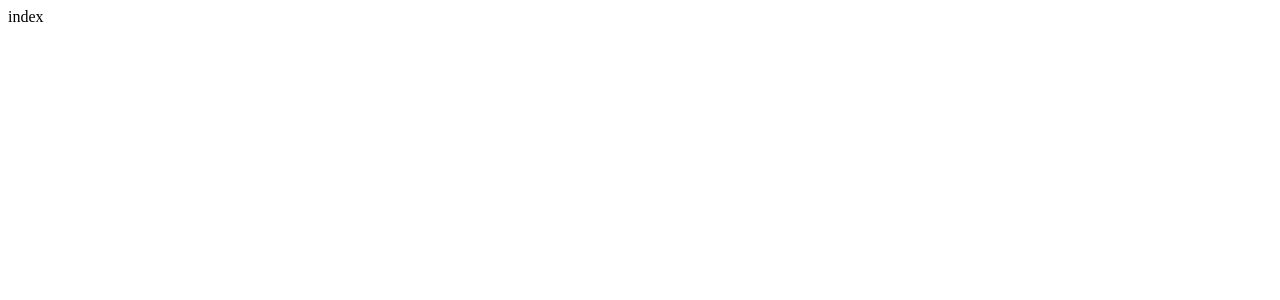
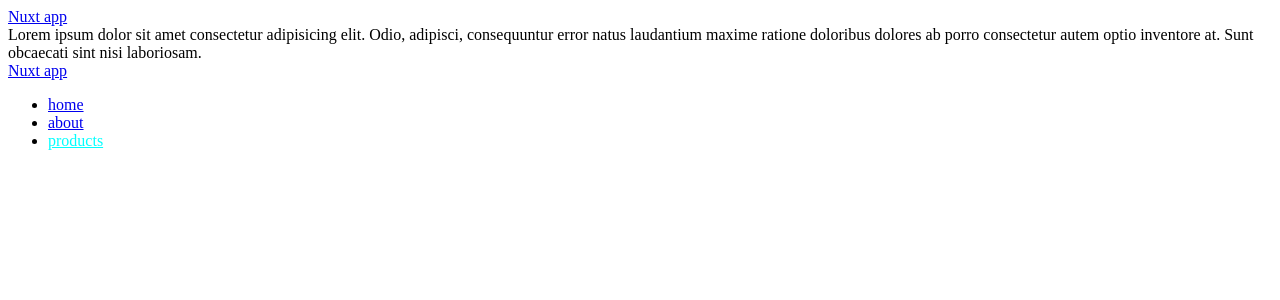
Before and after one commit to SECVBulRep/nuxt-app, a Nuxt app in the folder nuxt-demo/: page /products in a window 1280 px wide. Shown: the top 300 px of the page. Built offline with nearby package versions, Linux system fonts and the light colour scheme.

Commit message:
* layouts

```diff
--- /dev/null
+++ b/nuxt-demo/layouts/default.vue
@@ -0,0 +1,23 @@
+<template>
+  <div>
+    <header>
+      <nav>
+        <nuxt-link to="/">Nuxt app</nuxt-link>
+        <ul>
+          <li><nuxt-link to="/">home</nuxt-link></li>
+          <li><nuxt-link to="/about">about</nuxt-link></li>
+          <li><nuxt-link to="/products">products</nuxt-link></li>
+        </ul>
+      </nav>
+    </header>
+    <div>
+      <slot />
+    </div>
+  </div>
+</template>
+<script setup></script>
+<style scoped>
+.router-link-exact-active {
+  color: aqua;
+}
+</style>
--- /dev/null
+++ b/nuxt-demo/layouts/products.vue
@@ -0,0 +1,30 @@
+<template>
+  <div>
+    <header>
+      <nav>
+        <nuxt-link to="/">Nuxt app</nuxt-link>
+      </nav>
+    </header>
+
+    <div>
+      <slot />
+    </div>
+
+    <footer>
+      <nav>
+        <nuxt-link to="/">Nuxt app</nuxt-link>
+        <ul>
+          <li><nuxt-link to="/">home</nuxt-link></li>
+          <li><nuxt-link to="/about">about</nuxt-link></li>
+          <li><nuxt-link to="/products">products</nuxt-link></li>
+        </ul>
+      </nav>
+    </footer>
+  </div>
+</template>
+<script setup></script>
+<style scoped>
+.router-link-exact-active {
+  color: aqua;
+}
+</style>
--- a/nuxt-demo/pages/index.vue
+++ b/nuxt-demo/pages/index.vue
@@ -1,16 +1,5 @@
-<template lang="">
+<template>
   <div>
-    <header>
-      <nav>
-        <nuxt-link to="/">Nuxt app</nuxt-link>
-        <ul>
-          <li><nuxt-link to="/">home</nuxt-link></li>
-          <li><nuxt-link to="/about">about</nuxt-link></li>
-          <li><nuxt-link to="/products">products</nuxt-link></li>
-        </ul>
-      </nav>
-    </header>
-
     <h2>Home</h2>
     <p>
       Lorem ipsum dolor sit amet consectetur adipisicing elit. Veritatis
--- a/nuxt-demo/pages/products/[id].vue
+++ b/nuxt-demo/pages/products/[id].vue
@@ -10,6 +10,10 @@
   </div>
 </template>
 <script setup>
+definePageMeta({
+  layout: "products",
+});
+
 const { id } = useRoute().params;
 </script>
 <style scoped></style>
--- a/nuxt-demo/pages/products/index.vue
+++ b/nuxt-demo/pages/products/index.vue
@@ -1,7 +1,14 @@
 <template lang="">
-  <div>index</div>
+  <div>
+    Lorem ipsum dolor sit amet consectetur adipisicing elit. Odio, adipisci,
+    consequuntur error natus laudantium maxime ratione doloribus dolores ab
+    porro consectetur autem optio inventore at. Sunt obcaecati sint nisi
+    laboriosam.
+  </div>
 </template>
-<script>
-export default {};
+<script setup>
+definePageMeta({
+  layout: "products",
+});
 </script>
 <style lang=""></style>
```
